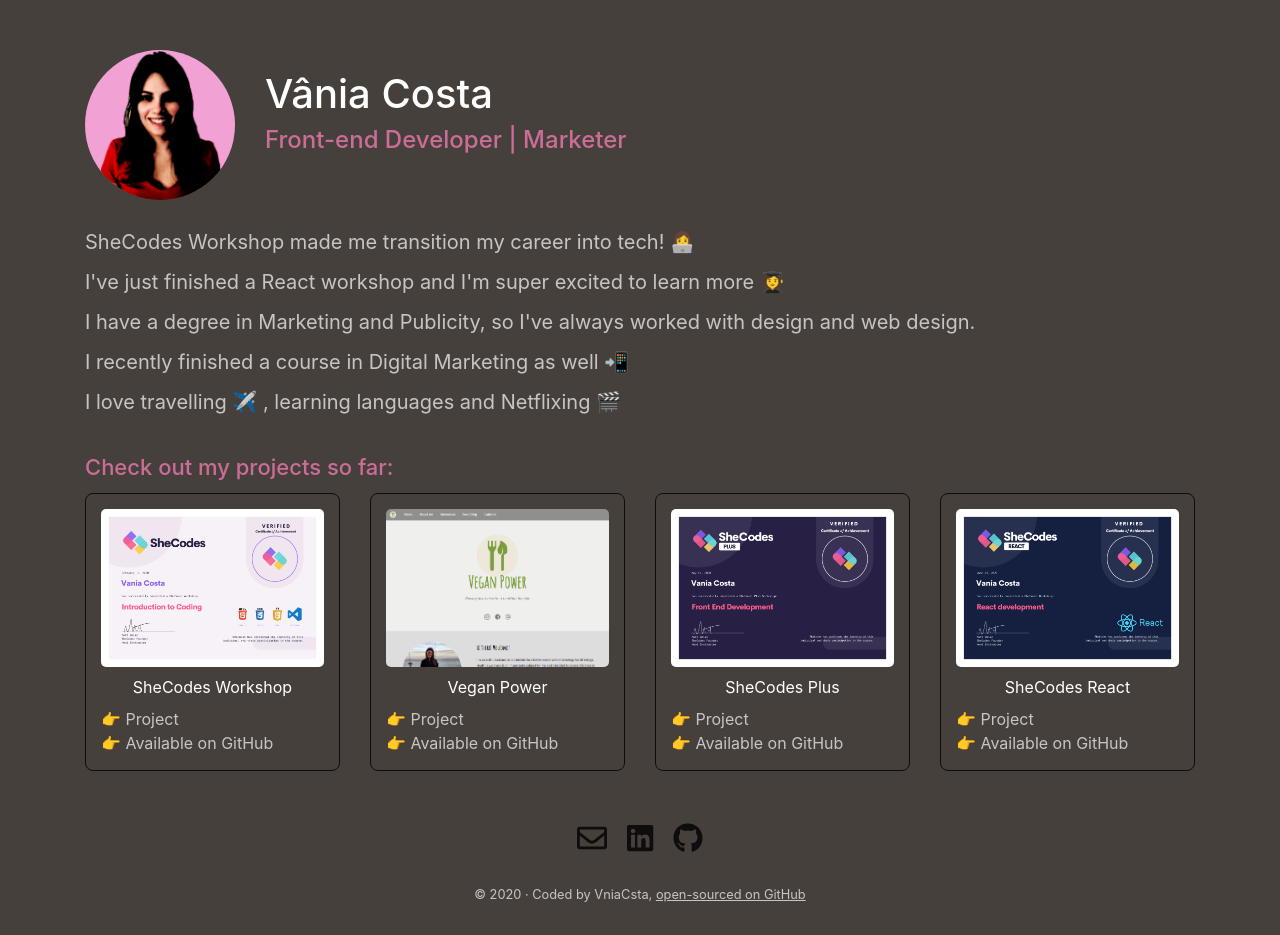
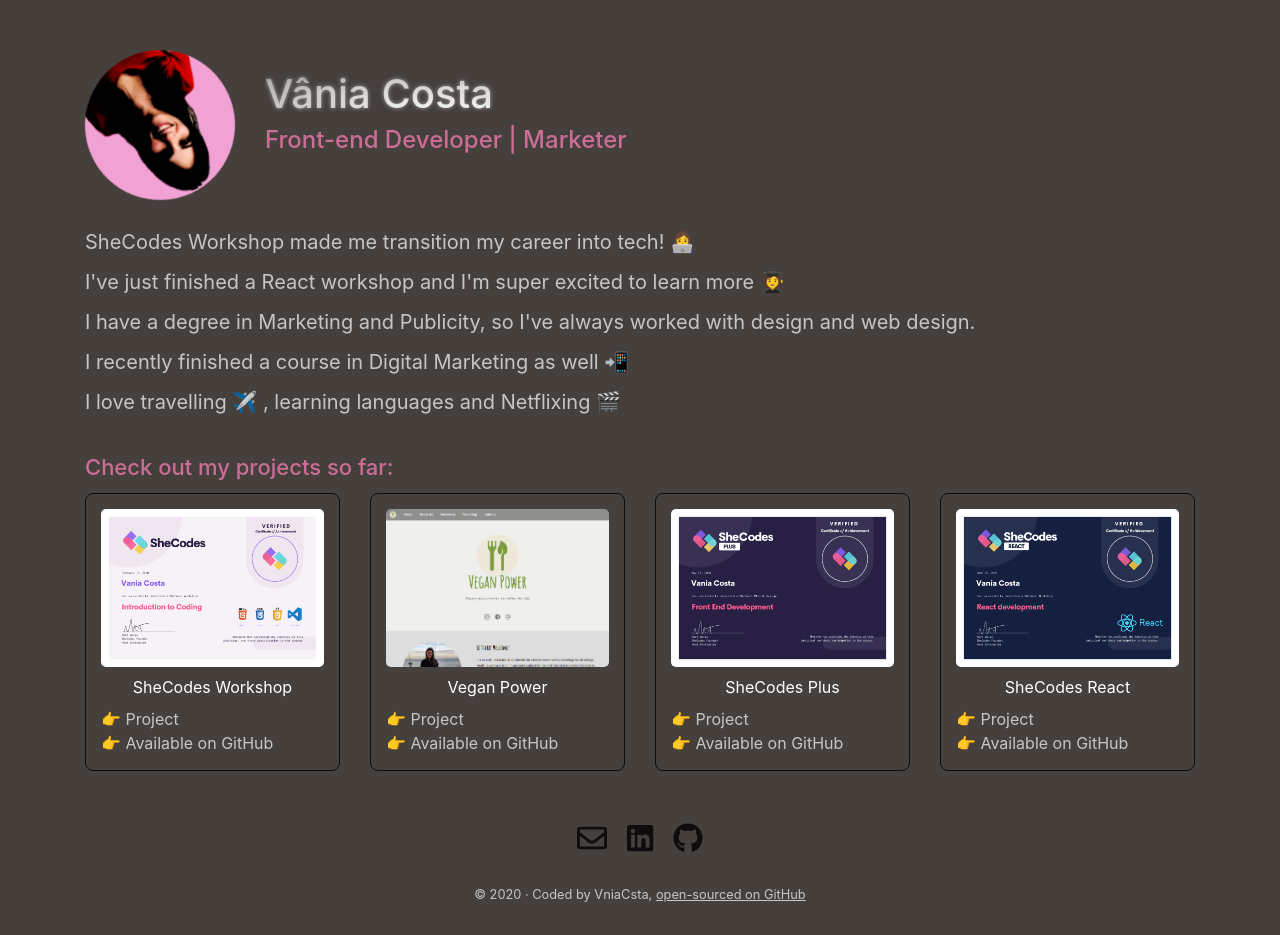
Before and after one commit to vniacsta/my-page-vniacsta, a React (Create React App) app: page / in a window 1280 px wide. Built offline with nearby package versions, Linux system fonts and the light colour scheme.

Commit message:
Changed head animation

```diff
--- a/src/App.css
+++ b/src/App.css
@@ -21,21 +21,52 @@
   border-radius: 50%;
   width: 150px;
   margin-right: 30px;
-  transition: all 1s ease-out;
+  -webkit-animation: spin 12s linear infinite;
+  -moz-animation: spin 12s linear infinite;
+  animation: spin 12s linear infinite;
 }
 
-.App .my-avatar:hover {
-  animation: spin 4s linear infinite;
+@-moz-keyframes spin {
+  100% {
+    -moz-transform: rotate(360deg);
+  }
 }
-
-@keyframes spin {
+@-webkit-keyframes spin {
   100% {
     -webkit-transform: rotate(360deg);
   }
 }
+@keyframes spin {
+  100% {
+    -webkit-transform: rotate(360deg);
+    transform: rotate(360deg);
+  }
+}
 
-.App h1 {
+.App .name {
   color: #fff;
+  overflow: hidden;
+  background: 50% 100% / 50% 50% no-repeat
+    radial-gradient(ellipse at bottom, #fff, transparent, transparent);
+  -webkit-background-clip: text;
+  background-clip: text;
+  color: transparent;
+  animation: reveal 3000ms ease-in-out forwards 200ms,
+    glow 2500ms linear infinite 2000ms;
+}
+
+@keyframes reveal {
+  80% {
+    letter-spacing: 2px;
+  }
+  100% {
+    background-size: 300% 300%;
+  }
+}
+@keyframes glow {
+  40% {
+    text-shadow: 0 0 8px #fff;
+  }
 }
 
 .App h3 {
--- a/src/App.js
+++ b/src/App.js
@@ -12,7 +12,7 @@
         <header className="clearfix">
           <img className="my-avatar" src={avatar} alt="Vania Costa" />
           <div className="right">
-            <h1>Vânia Costa</h1>
+            <h1 className="name">Vânia Costa</h1>
             <h3>Front-end Developer | Marketer</h3>
           </div>
         </header>
```
